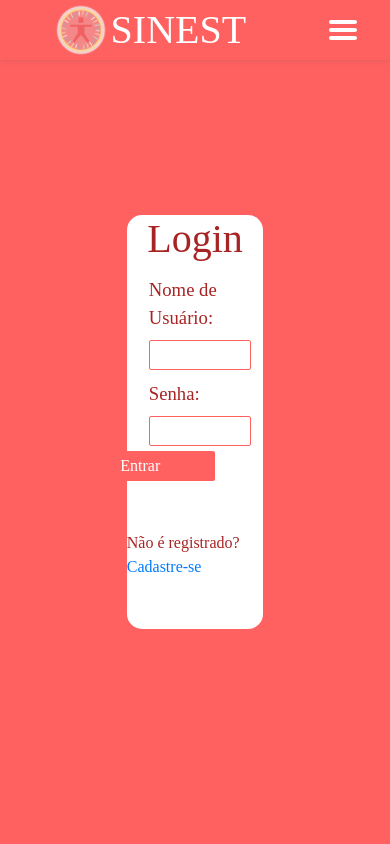
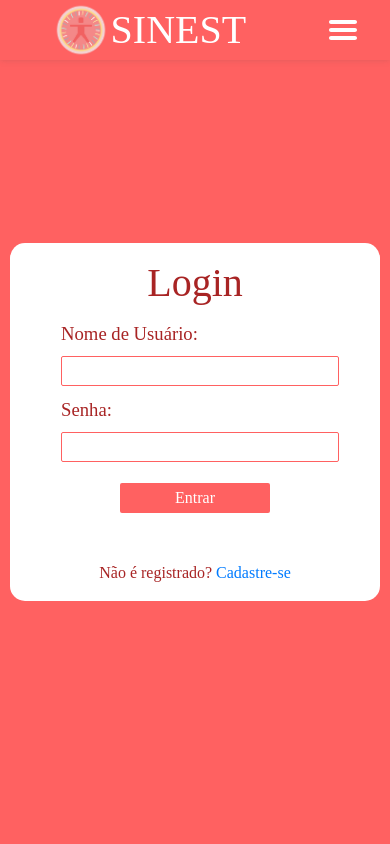
Before and after one commit to gabrdgs/Arte-ae, a Django app: page /login/ in a window 390 px wide. Run offline with Django 3.2, Linux system fonts and the light colour scheme; some libraries are stand-ins or nearby versions; some web fonts are replaced.

Commit message:
Adicionando responsividade a tela de login

```diff
--- a/arte_ae/static/style.css
+++ b/arte_ae/static/style.css
@@ -610,6 +610,21 @@ footer span{
   .equipe{
     margin: 1em 0;
   }
+
+  .formulario-lc{
+    width:95vw;
+    padding: 1em 0;
+  }
+
+  .formulario-lc form button {
+    margin: 1em 0;
+    align-self: center;
+  }
+
+  .formulario-lc .register{
+    margin-top:2em;
+  }
+
 }
 
 /* media dos cards */
```
